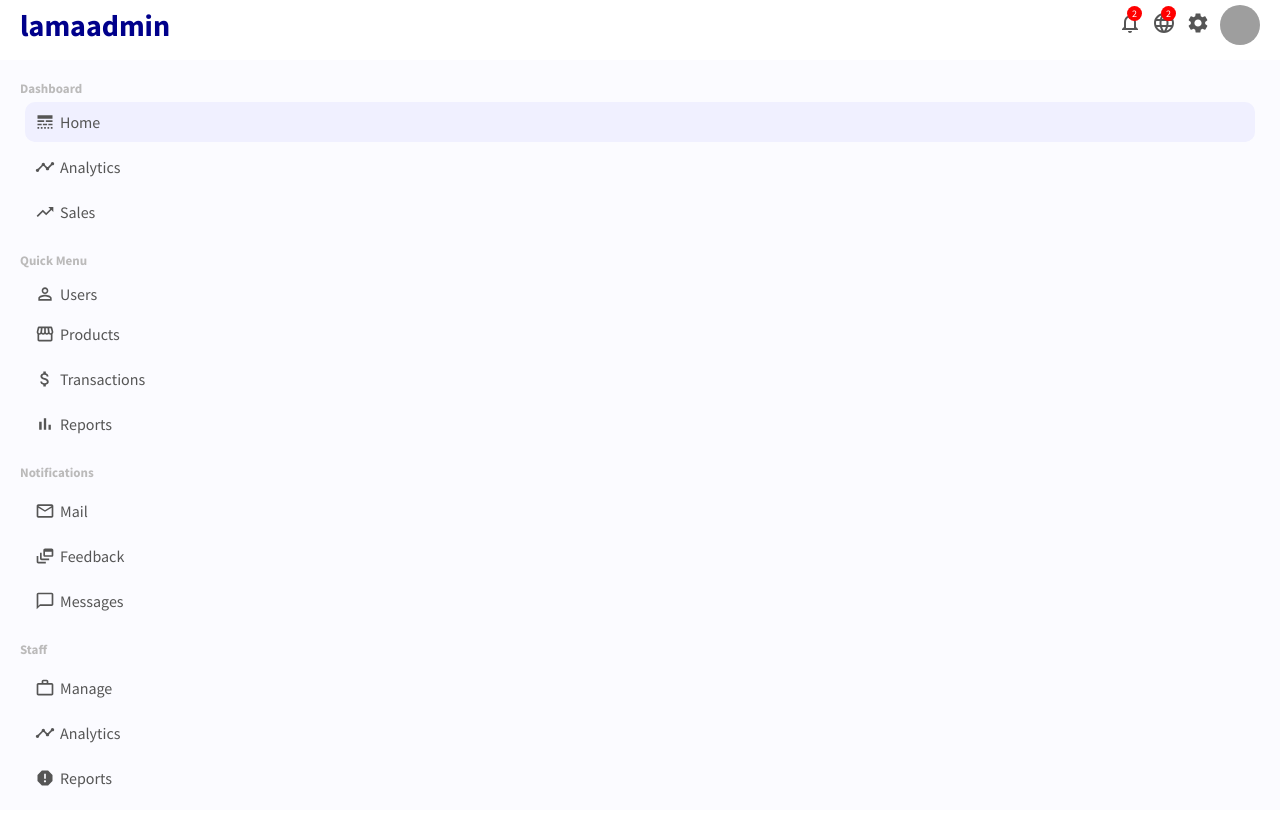
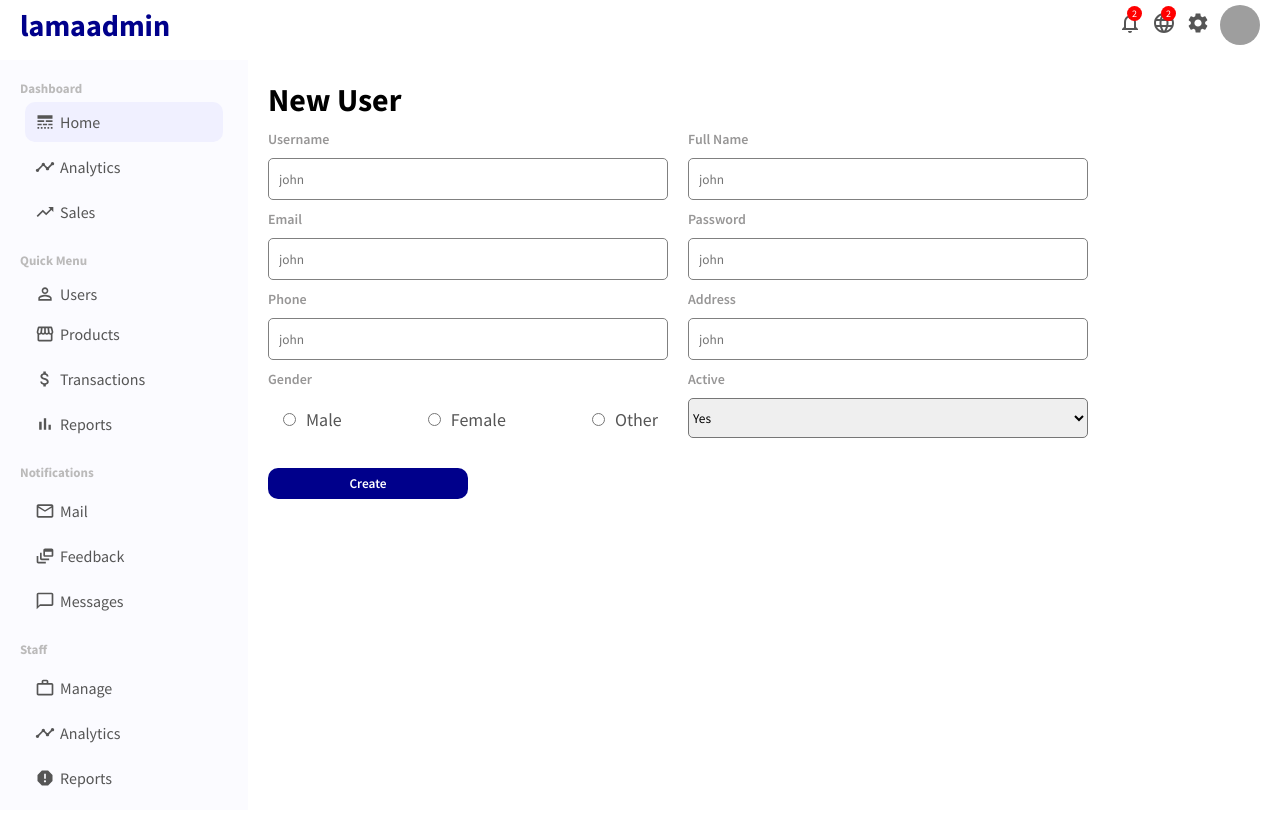
Before and after one commit to nur1208/Netflix, a React (Create React App) app in the folder frontend/: page /newUser in a window 1280 px wide. Shown: the top 826 px of the page. Built offline with nearby package versions, Linux system fonts and the light colour scheme; grey boxes are pictures that could not be loaded.

Commit message:
Building add new user page

```diff
--- a/frontend/src/App.jsx
+++ b/frontend/src/App.jsx
@@ -5,6 +5,7 @@ import { HomePage } from "./pages/home/HomePage";
 import { Switch, Route } from "react-router-dom";
 import { UserList } from "./pages/userList/UserList";
 import { User } from "./pages/user/User";
+import { NewUser } from "./pages/newUser/NewUser";
 
 function App() {
   return (
@@ -16,6 +17,7 @@ function App() {
         <Switch>
           <Route path="/" exact component={HomePage} />
           <Route path="/users" exact component={UserList} />
+          <Route path="/newUser" exact component={NewUser} />
           <Route path="/users/:id" exact component={User} />
           {/* <HomePage /> */}
         </Switch>
--- /dev/null
+++ b/frontend/src/pages/newUser/NewUser.jsx
@@ -0,0 +1,20 @@
+import React from "react";
+import {
+  NewUserButton,
+  NewUserContainer,
+  NewUserForm,
+  NewUserTitle,
+} from "./newUserSC";
+import { renderNewUserItem } from "./newUserUtils";
+
+export const NewUser = () => {
+  return (
+    <NewUserContainer id="NewUserContainer">
+      <NewUserTitle id="NewUserTitle">New User</NewUserTitle>
+      <NewUserForm id="NewUserForm">
+        {renderNewUserItem()}
+      </NewUserForm>
+      <NewUserButton id="NewUserButton">Create</NewUserButton>
+    </NewUserContainer>
+  );
+};
--- /dev/null
+++ b/frontend/src/pages/newUser/newUserSC.js
@@ -0,0 +1,69 @@
+import styled from "styled-components";
+
+export const NewUserContainer = styled.div`
+  padding: 20px;
+  flex: 4;
+`;
+
+export const NewUserTitle = styled.h1``;
+
+export const NewUserForm = styled.form`
+  display: flex;
+  flex-wrap: wrap;
+`;
+
+export const NewUserItem = styled.div`
+  width: 400px;
+  display: flex;
+  flex-direction: column;
+  margin-top: 10px;
+  margin-right: 20px;
+
+  & > label {
+    margin-bottom: 10px;
+    font-size: 14px;
+    font-weight: 600;
+    color: rgb(151, 150, 150);
+  }
+
+  & > input {
+    height: 20px;
+    padding: 10px;
+    border: 1px solid gray;
+    border-radius: 5px;
+  }
+`;
+
+export const NewUserGender = styled.div`
+  display: flex;
+  /* flex-direction: column; */
+  justify-content: space-between;
+  align-items: center;
+  input {
+    margin-top: 15px;
+    margin-left: 15px;
+  }
+
+  label {
+    margin: 10px;
+    font-size: 18px;
+    color: #555;
+  }
+`;
+
+export const NewUserSelect = styled.select`
+  height: 40px;
+  border-radius: 5px;
+`;
+
+export const NewUserButton = styled.button`
+  width: 200px;
+  border: none;
+  background-color: darkblue;
+  color: white;
+  padding: 7px 10px;
+  font-weight: 600;
+  border-radius: 10px;
+  margin-top: 30px;
+  cursor: pointer;
+`;
--- /dev/null
+++ b/frontend/src/pages/newUser/newUserUtils.js
@@ -0,0 +1,65 @@
+import {
+  NewUserGender,
+  NewUserItem,
+  NewUserSelect,
+} from "./newUserSC";
+
+const newUserItems = [
+  { label: "Username", placeholder: "john" },
+  { label: "Full Name", placeholder: "John Smith" },
+  { label: "Email", placeholder: "john@gmail.com" },
+  { label: "Password", placeholder: "password" },
+  { label: "Phone", placeholder: "+1 123 456 78" },
+  { label: "Address", placeholder: "New York | USA" },
+  { label: "Gender" },
+  { label: "Active" },
+];
+
+const newUserItemCompForGender = (
+  <NewUserGender id="NewUserGender">
+    <div>
+      <input type="radio" name="gender" id="male" value="male" />
+      <label for="male">Male</label>
+    </div>
+    <div>
+      <input
+        type="radio"
+        name="gender"
+        id="female"
+        value="female"
+      />
+      <label for="female">Female</label>
+    </div>
+    <div>
+      <input type="radio" name="gender" id="other" value="other" />
+      <label for="other">Other</label>
+    </div>
+  </NewUserGender>
+);
+
+const newUserItemCompForActive = (
+  <NewUserSelect
+    id="NewUserSelect"
+    className="newUserSelect"
+    name="active"
+    id="active"
+  >
+    <option value="yes">Yes</option>
+    <option value="no">No</option>
+  </NewUserSelect>
+);
+
+export const renderNewUserItem = () => {
+  return newUserItems.map(({ label, placeholder }, index) => (
+    <NewUserItem id="NewUserItem">
+      <label>{label}</label>
+      {label === "Gender" ? (
+        newUserItemCompForGender
+      ) : label === "Active" ? (
+        newUserItemCompForActive
+      ) : (
+        <input type="text" placeholder="john" />
+      )}
+    </NewUserItem>
+  ));
+};
```
Also changed, not shown: 1 other file (tests, documents, lock files or other folders).
